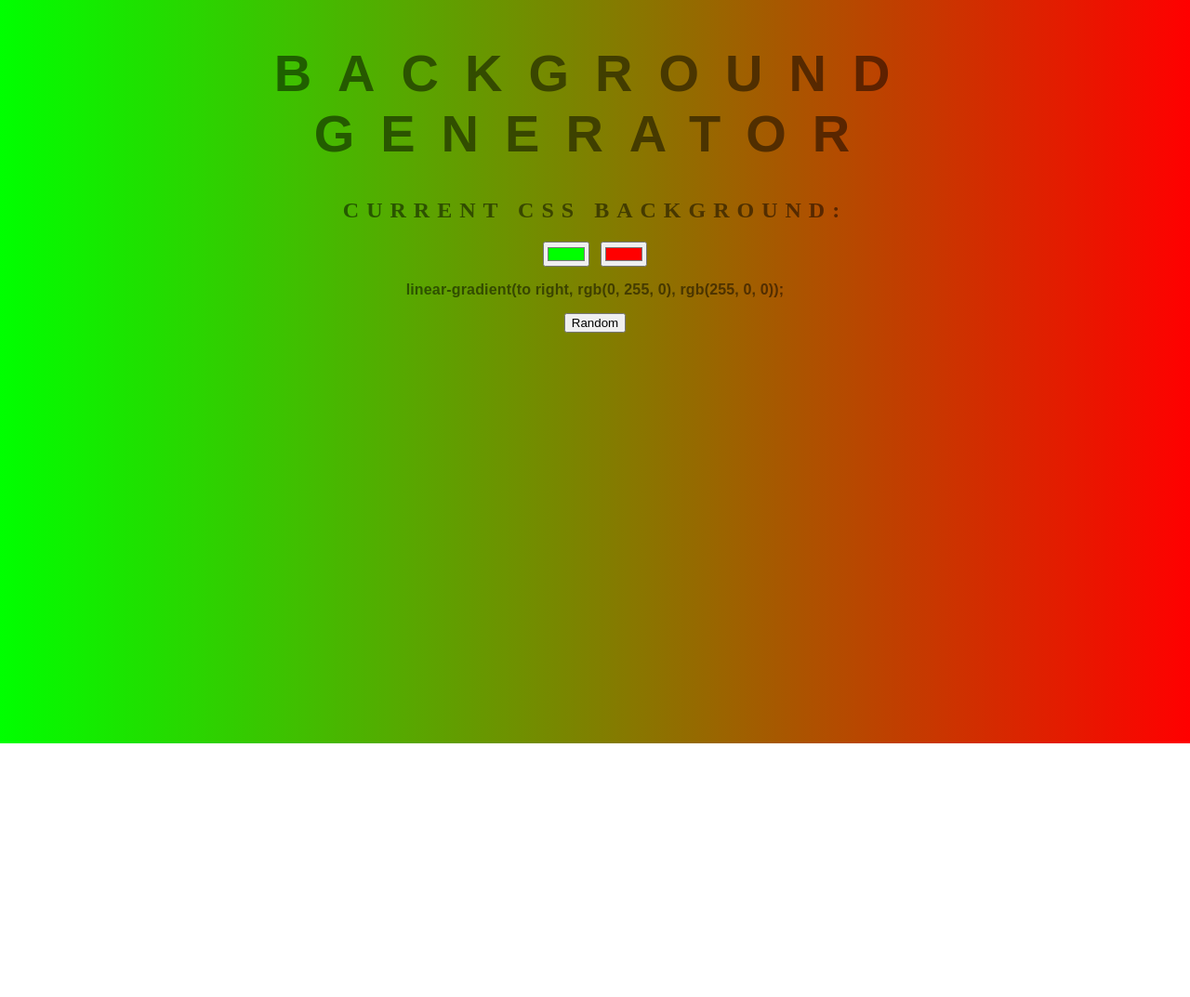
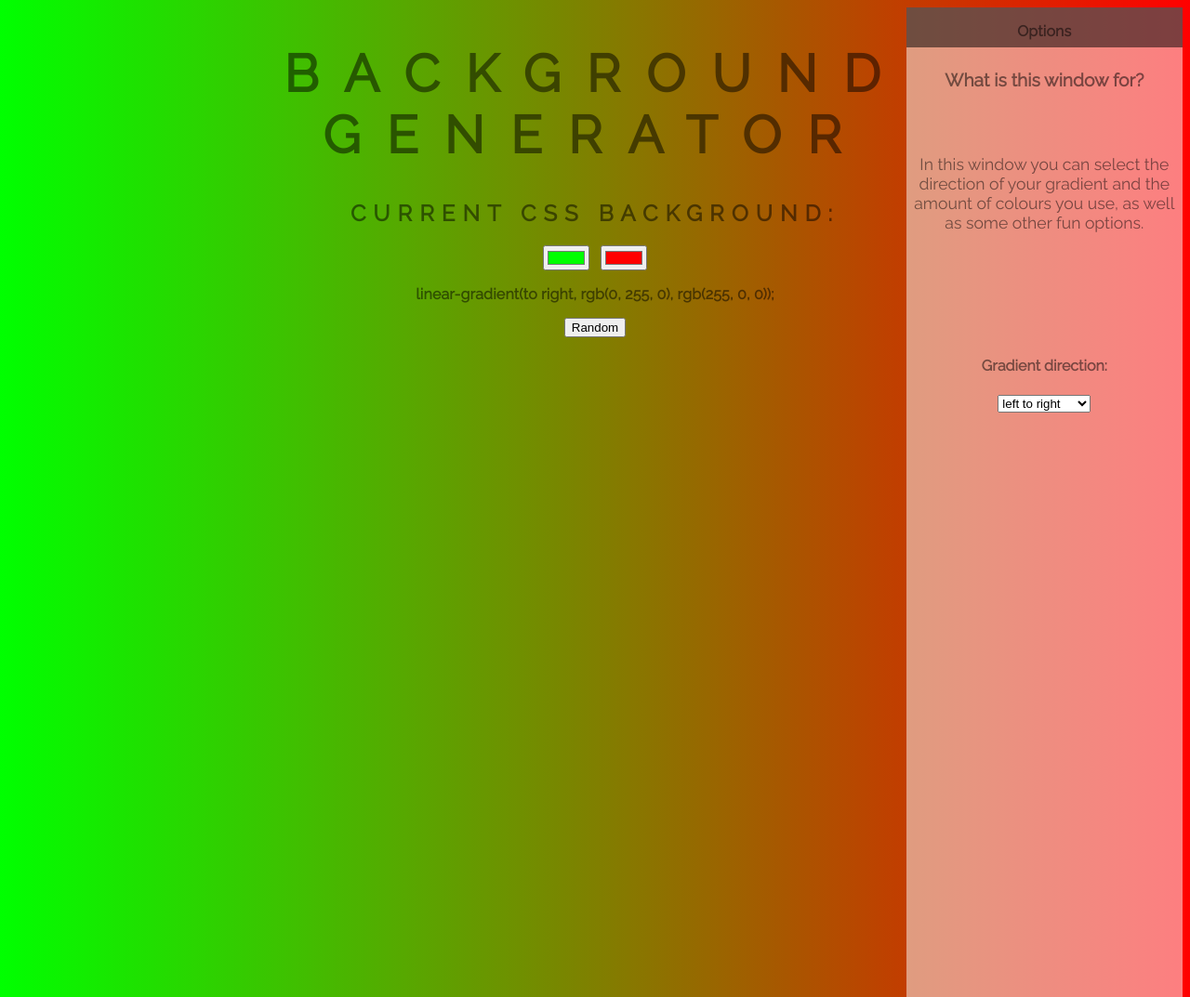
Before and after one commit to IvanKram/CSS-Backround-generator, a website: page index.html in a window 1280 px wide. Shown: the top 1073 px of the page at 93% size. Before the commit the page ends 800 px from the top, so only its background shows below. Drawn offline with Linux system fonts and the light colour scheme.

Commit message:
Added a selector which changes the direction of the gradient as well as an options bar in the right hand side of the website.

```diff
--- a/index.css
+++ b/index.css
@@ -1,5 +1,5 @@
 body {
-	font: 'Raleway', sans-serif;
+	font-family: 'Raleway', sans-serif;
     color: rgba(0,0,0,.5);
     text-align: center;
     align-content: center;
@@ -7,6 +7,9 @@ body {
     letter-spacing: .5em;
     top: 15%;
 	background: linear-gradient(to right, red , yellow); /* Standard syntax */
+    display: grid;
+    grid-template-columns: 1fr 2fr 1fr;
+    grid-template-rows: 1fr 1fr 1fr;
 }
 
 h1 {
@@ -26,3 +29,44 @@ h3 {
     letter-spacing: 0.01em;
 
 }
+
+h5 {
+    font-size: 1.2em;
+}
+
+p {
+    font-size: 1.1em;
+}
+
+#customizer {
+    /* making the div span the whole side.*/
+    grid-column: 3 / 4;
+    grid-row:1 / -1;
+    /* flex stuff*/
+    display: grid;
+    grid-template-columns: 1fr 1fr 1fr;
+    grid-template-rows: 1fr 1fr 1fr;
+    /* visual stuff*/
+    background-color: rgba(254, 252, 255, 0.5);
+    /*overflow: hidden;*/
+    font-family: 'Raleway', sans-serif;
+    text-transform: none;
+    letter-spacing: normal ;
+
+}
+
+#topBar {
+    background-color: rgba(0,0,0,0.5) ;
+    height: 12%;
+    width: 100%;
+    grid-column: 1/ span 3;
+
+
+}
+
+#selectorsBox {
+    grid-column: 1/ span 3 ;
+    grid-row: 2/3;
+
+
+}
--- a/index.html
+++ b/index.html
@@ -5,14 +5,34 @@
     <meta http-equiv="X-UA-Compatible" content="ie=edge">
     <title>CSS Background Generator</title>
     <link rel="stylesheet" href="index.css">
+    <link href="https://fonts.googleapis.com/css?family=Raleway" rel="stylesheet">
 </head>
 <body id="gradient">
+    <div>
+
+    </div>
+    <div>
         <h1>Background Generator</h1>
         <h2>Current CSS background:</h2>
         <input type="color" name="color 1" value="#00ff00" id="color 1">
         <input type="color" name="color 2" value="#ff0000" id="color 2">
         <h3></h3>
         <button id="randomButton">Random</button>
+    </div>
+    <div id="customizer">
+        <div id="topBar">
+            <h3>Options</h3>
+            <h5>What is this window for?</h5><br>
+            <p>In this window  you can select the direction of your gradient and the amount of colours you use, as well as some other fun options.</p>
+        </div>
+        <div id="selectorsBox">
+            <h4>Gradient direction: </h4>
+            <select id="directionSel">
+                    <option value="linear-gradient(to right,">left to right</option>
+                    <option value="linear-gradient(">top to bottom</option>
+                </select>
+        </div>
+    </div>
     <script src="index.js"></script>
 </body>
 </html>
--- a/index.js
+++ b/index.js
@@ -3,6 +3,7 @@ let color1 = document.getElementById("color 1");
 let color2 = document.getElementById("color 2");
 let body =  document.getElementById("gradient");
 let randomButton = document.getElementById("randomButton");
+let directionSel = document.getElementById("directionSel");
 // making default CSS lines appear
 function setDefaultCSS(){
 	body.style.background = "linear-gradient(to right, "
@@ -14,15 +15,18 @@ function setDefaultCSS(){
 }
 // calling the function which shows default CSS lines.
 setDefaultCSS();
-// Getting a gradient created from the two inputs.
+
+//Getting a gradient created from the two inputs.
 function setGradient() {
-    body.style.background = "linear-gradient(to right, "
+	body.style.background = directionSel.value
 		+ color1.value
 		+ ", "
 		+ color2.value + ")";
 
 	css.textContent = body.style.background + ";";
 }
+
+
 
 function get_random_color() {
 	function c() {
@@ -42,6 +46,10 @@ function get_random_color() {
 }
 
 
+
+
+
 color1.addEventListener("input", setGradient);
 color2.addEventListener("input", setGradient);
 randomButton.addEventListener("click", setRandomColor);
+directionSel.addEventListener("input", setGradient);
```
Lines whose indentation alone changed are shown as unchanged.
